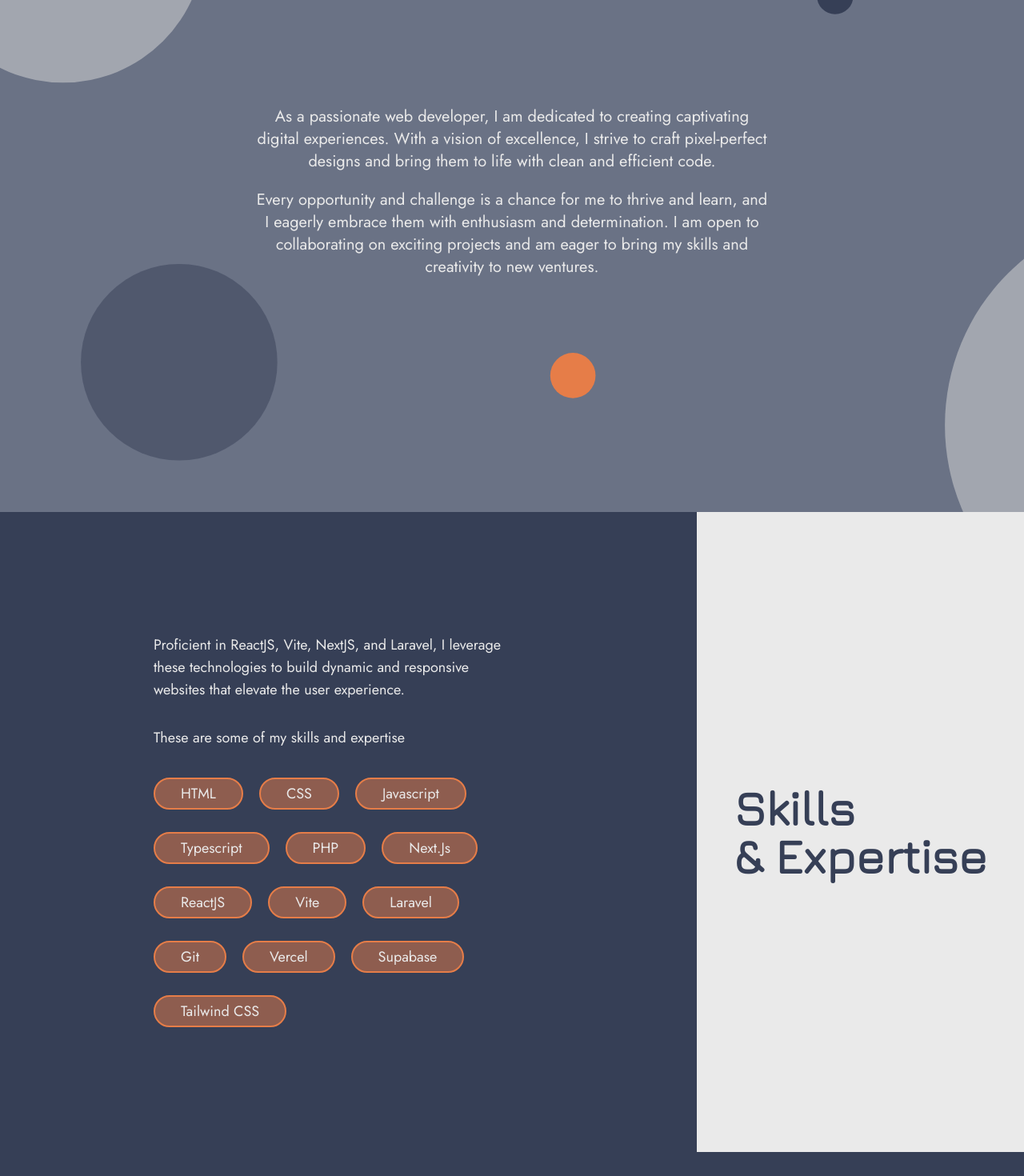
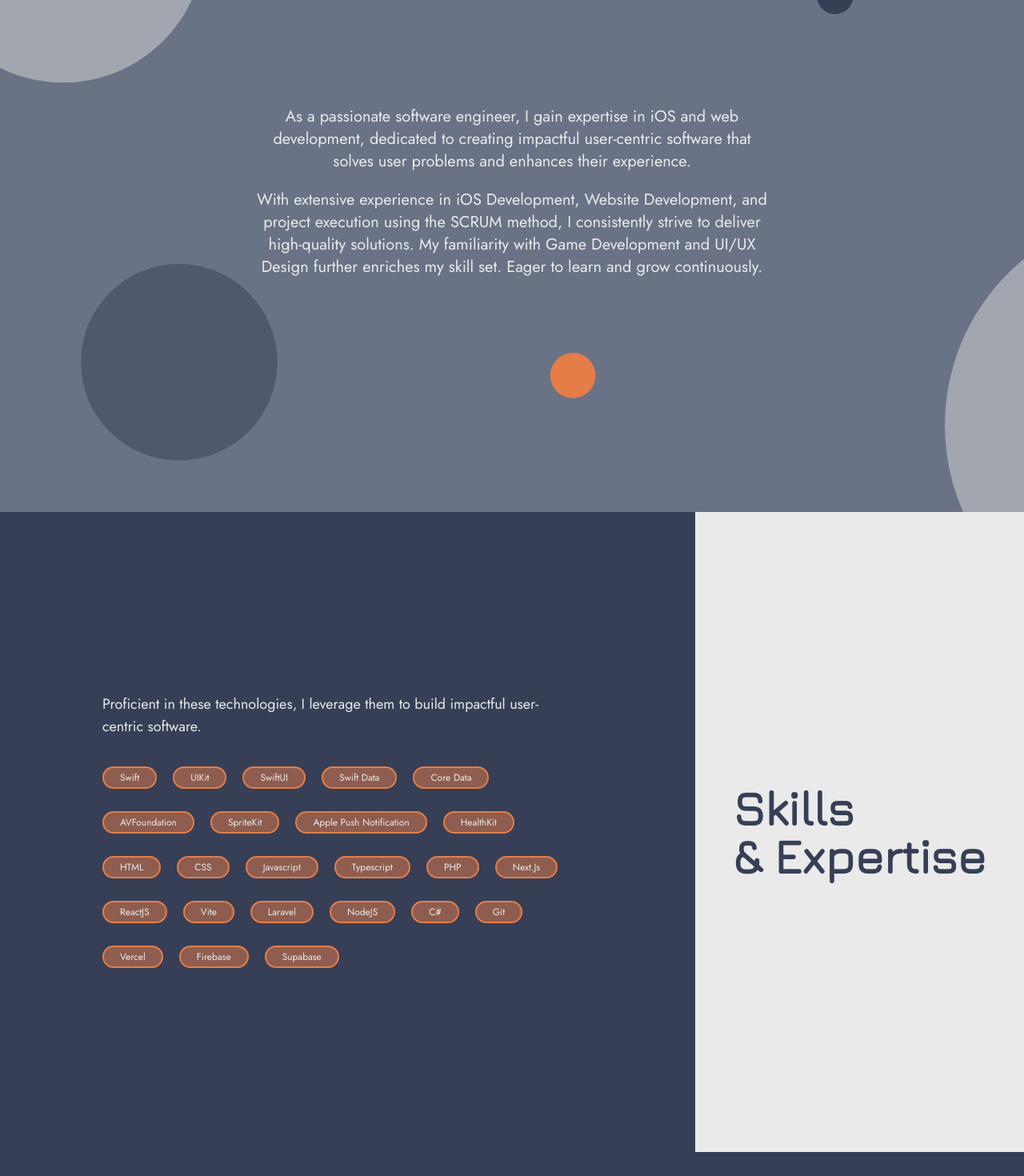
Before and after one commit to dinda-ayu-syafitri/portfolio-web, a React (Vite) app: page / in a window 1280 px wide. Shown: the part 960-2430 px from the top of the page at 80% size. Built offline with nearby package versions, Linux system fonts and the light colour scheme.

Commit message:
Fix: Change about me description, and add new skills

```diff
--- a/src/index.css
+++ b/src/index.css
@@ -13,8 +13,8 @@ body {
 }
 
 section {
-  height: 100vh;
-  scroll-snap-align: center;
+ min-height: 100vh;
+  /* scroll-snap-align: center; */
 }
 
 .swiper-pagination-bullet {
--- a/src/modules/aboutMe-section/AboutMe.jsx
+++ b/src/modules/aboutMe-section/AboutMe.jsx
@@ -44,16 +44,10 @@ export const AboutMe = () => {
         className="w-[90vw] md:w-[50vw] text-xl text-center absolute"
       >
         <p className="mb-5">
-          As a passionate web developer, I am dedicated to creating captivating
-          digital experiences. With a vision of excellence, I strive to craft
-          pixel-perfect designs and bring them to life with clean and efficient
-          code.{" "}
+        As a passionate software engineer, I gain expertise in iOS and web development, dedicated to creating impactful user-centric software that solves user problems and enhances their experience.
         </p>
         <p>
-          Every opportunity and challenge is a chance for me to thrive and
-          learn, and I eagerly embrace them with enthusiasm and determination. I
-          am open to collaborating on exciting projects and am eager to bring my
-          skills and creativity to new ventures.
+        With extensive experience in iOS Development, Website Development, and project execution using the SCRUM method, I consistently strive to deliver high-quality solutions. My familiarity with Game Development and UI/UX Design further enriches my skill set. Eager to learn and grow continuously.
         </p>
       </motion.div>
     </section>
--- a/src/modules/hero-section/HeroSection.jsx
+++ b/src/modules/hero-section/HeroSection.jsx
@@ -41,13 +41,13 @@ export const HeroSection = () => {
         className="absolute top-0 flex w-fit gap-5"
       >
         <h3 className="text-[10rem] md:text-[15rem] opacity-[0.03] text-nowrap whitespace-nowrap leading-none">
-          Website Developer
+          Software Engineer
         </h3>
         <h3 className="text-[10rem] md:text-[15rem] opacity-[0.03] text-nowrap whitespace-nowrap leading-none">
-          Website Developer
+          Software Engineer
         </h3>
         <h3 className="text-[10rem] md:text-[15rem] opacity-[0.03] text-nowrap whitespace-nowrap leading-none">
-          Website Developer
+          Software Engineer
         </h3>
       </motion.div>
       <motion.div
@@ -61,10 +61,10 @@ export const HeroSection = () => {
           HI, I&apos;M DINDA
         </motion.h1>
         <motion.h1
-          className="font-jura text-theme-orange text-6xl md:text-8xl font-bold"
+          className="font-jura text-theme-orange text-4xl md:text-7xl font-bold"
           variants={heroText}
         >
-          Web Developer
+          Software Engineer
         </motion.h1>
       </motion.div>
       <div className="flex justify-center md:basis-1/3 w-full">
@@ -78,13 +78,13 @@ export const HeroSection = () => {
         className="absolute bottom-0 flex w-fit gap-5"
       >
         <h3 className="text-[10rem] md:text-[15rem] opacity-5 text-nowrap whitespace-nowrap leading-none">
-          Website Developer
+          Software Engineer
         </h3>
         <h3 className="text-[10rem] md:text-[15rem] opacity-5 text-nowrap whitespace-nowrap leading-none">
-          Website Developer
+          Software Engineer
         </h3>
         <h3 className="text-[10rem] md:text-[15rem] opacity-5 text-nowrap whitespace-nowrap leading-none">
-          Website Developer
+          Software Engineer
         </h3>
       </motion.div>
     </section>
--- a/src/modules/skills-expertise/SkillsExpertise.jsx
+++ b/src/modules/skills-expertise/SkillsExpertise.jsx
@@ -26,48 +26,140 @@ export const SkillsExpertise = () => {
       id="skills-expertise"
       className="flex flex-col md:flex-row justify-center justify-items-center items-center gap-10 text-lg"
     >
-      <div className="flex justify-start md:justify-center justify-items-center flex-col w-full md:w-2/3 px-5 md:px-[15%] order-2 md:order-1 h-3/4 md:h-full">
+      <div className="flex justify-start md:justify-center justify-items-center flex-col w-full md:w-2/3 px-5 md:px-[10%] order-2 md:order-1 h-3/4 md:h-full">
         <motion.p
           className="mb-8"
           variants={variants}
           initial="initialText"
           whileInView={"animateText"}
         >
-          Proficient in ReactJS, Vite, NextJS, and Laravel, I leverage these
-          technologies to build dynamic and responsive websites that elevate the
-          user experience.
+          Proficient in these technologies, I leverage them to build impactful user-centric software.
         </motion.p>
-        <motion.p
+        {/* <motion.p
           variants={variants}
           initial="initialText"
           whileInView={"animateText"}
         >
           These are some of my skills and expertise
-        </motion.p>
-        <div>
+        </motion.p> */}
+
+<div>
+        {/* <motion.p
+        className="mt-6 mb-4 font-bold text-2xl"
+          variants={variants}
+          initial="initialText"
+          whileInView={"animateText"}
+        >
+          iOS and Apple Platform Development
+        </motion.p> */}
           <motion.div
-            className="flex justify-start gap-2 md:gap-5 flex-wrap mt-8"
+            className="flex justify-start gap-2 md:gap-5 flex-wrap"
             variants={variants}
             initial="initialBadge"
             whileInView={"animateBadge"}
           >
-            <Badge variants={variants}>HTML</Badge>
-            <Badge variants={variants}>CSS</Badge>
-            <Badge variants={variants}>Javascript</Badge>
-            <Badge variants={variants}>Typescript</Badge>
-            <Badge variants={variants}>PHP</Badge>
-            <Badge variants={variants}>Next.Js</Badge>
-            <Badge variants={variants}>ReactJS</Badge>
-            <Badge variants={variants}>Vite</Badge>
-            <Badge variants={variants}>Laravel</Badge>
-            <Badge variants={variants}>Git</Badge>
-            <Badge variants={variants}>Vercel</Badge>
-            <Badge variants={variants}>Supabase</Badge>
-            <Badge variants={variants}>Tailwind CSS</Badge>
+            <Badge size="sm" variants={variants}>Swift</Badge>
+            <Badge size="sm" variants={variants}>UIKit</Badge>
+            <Badge size="sm" variants={variants}>SwiftUI</Badge>
+            <Badge size="sm" variants={variants}>Swift Data</Badge>
+            <Badge size="sm" variants={variants}>Core Data</Badge>
+            <Badge size="sm" variants={variants}>AVFoundation</Badge>
+            <Badge size="sm" variants={variants}>SpriteKit</Badge>
+            <Badge size="sm" variants={variants}>Apple Push Notification</Badge>
+            <Badge size="sm" variants={variants}>HealthKit</Badge>
+            <Badge size="sm" variants={variants}>HTML</Badge>
+            <Badge size="sm" variants={variants}>CSS</Badge>
+            <Badge size="sm" variants={variants}>Javascript</Badge>
+            <Badge size="sm" variants={variants}>Typescript</Badge>
+            <Badge size="sm" variants={variants}>PHP</Badge>
+            <Badge size="sm" variants={variants}>Next.Js</Badge>
+            <Badge size="sm" variants={variants}>ReactJS</Badge>
+            <Badge size="sm" variants={variants}>Vite</Badge>
+            <Badge size="sm" variants={variants}>Laravel</Badge>
+            <Badge size="sm" variants={variants}>NodeJS</Badge>
+            <Badge size="sm" variants={variants}>C#</Badge>
+            <Badge size="sm" variants={variants}>Git</Badge>
+            <Badge size="sm" variants={variants}>Vercel</Badge>
+            <Badge size="sm" variants={variants}>Firebase</Badge>
+            <Badge size="sm" variants={variants}>Supabase</Badge>
           </motion.div>
         </div>
+
+        {/* <div>
+        <motion.p
+        className="mt-8 mb-4 font-bold text-2xl"
+          variants={variants}
+          initial="initialText"
+          whileInView={"animateText"}
+        >
+          Website Development
+        </motion.p>
+          <motion.div
+            className="flex justify-start gap-2 md:gap-5 flex-wrap"
+            variants={variants}
+            initial="initialBadge"
+            whileInView={"animateBadge"}
+          >
+            <Badge size="sm" variants={variants}>HTML</Badge>
+            <Badge size="sm" variants={variants}>CSS</Badge>
+            <Badge size="sm" variants={variants}>Javascript</Badge>
+            <Badge size="sm" variants={variants}>Typescript</Badge>
+            <Badge size="sm" variants={variants}>PHP</Badge>
+            <Badge size="sm" variants={variants}>Next.Js</Badge>
+            <Badge size="sm" variants={variants}>ReactJS</Badge>
+            <Badge size="sm" variants={variants}>Vite</Badge>
+            <Badge size="sm" variants={variants}>Laravel</Badge>
+            <Badge size="sm" variants={variants}>NodeJS</Badge>
+          </motion.div>
+        </div> */}
+
+        {/* <div>
+        <motion.p
+        className="mt-8 mb-4 font-bold text-2xl"
+          variants={variants}
+          initial="initialText"
+          whileInView={"animateText"}
+        >
+          Game Development
+        </motion.p>
+          <motion.div
+            className="flex justify-start gap-2 md:gap-5 flex-wrap"
+            variants={variants}
+            initial="initialBadge"
+            whileInView={"animateBadge"}
+          >
+                  <Badge size="sm" variants={variants}>C#</Badge>
+                  <Badge size="sm" variants={variants}>Unity</Badge>
+          </motion.div>
+        </div> */}
+
+        {/* <div>
+        <motion.p
+        className="mt-8 mb-4 font-bold text-2xl"
+          variants={variants}
+          initial="initialText"
+          whileInView={"animateText"}
+        >
+         Other Comprehension
+        </motion.p>
+          <motion.div
+            className="flex justify-start gap-2 md:gap-5 flex-wrap"
+            variants={variants}
+            initial="initialBadge"
+            whileInView={"animateBadge"}
+          >
+            <Badge size="sm" variants={variants}>Git</Badge>
+            <Badge size="sm" variants={variants}>Vercel</Badge>
+            <Badge size="sm" variants={variants}>Firebase</Badge>
+            <Badge size="sm" variants={variants}>Supabase</Badge>
+            <Badge size="sm" variants={variants}>SOLID</Badge>
+            <Badge size="sm" variants={variants}>MVVM</Badge>
+            <Badge size="sm" variants={variants}>Clean Architecture</Badge>
+
+          </motion.div>
+        </div> */}
       </div>
-      <div className="flex justify-center items-center justify-items-center bg-theme-off-white h-1/4 md:h-full w-full md:w-1/3 text-theme-dark-blue px-5 order-1 md:order-2 md:pt-0 pt-14">
+      <div className="flex justify-center items-center justify-items-center bg-theme-off-white h-1/4 md:h-full md:min-h-screen w-full md:w-1/3 text-theme-dark-blue px-5 order-1 md:order-2 md:pt-0 pt-14">
         <motion.h3
           className="text-3xl md:text-6xl font-jura font-bold"
           variants={variants}
```
